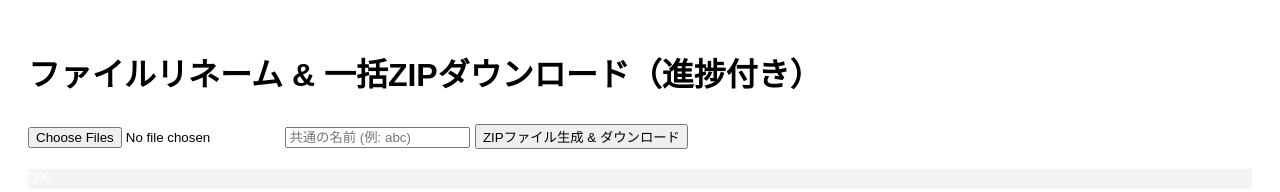
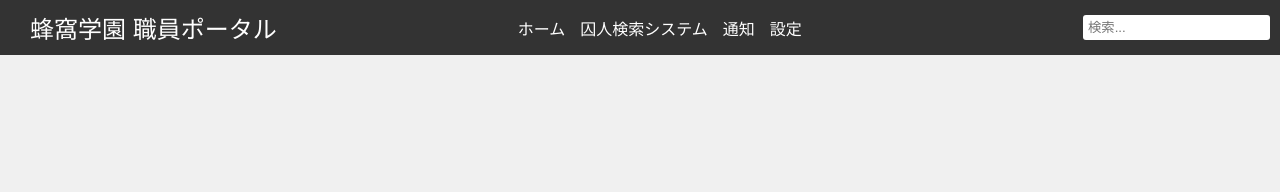
Before and after one commit to houkagakuen/test, a plain HTML site: page index.html in a window 1280 px wide. Drawn offline with nearby package versions, Linux system fonts and the light colour scheme.

Commit message:
Update index.html

```diff
--- a/index.html
+++ b/index.html
@@ -3,101 +3,58 @@
 <head>
     <meta charset="UTF-8">
     <meta name="viewport" content="width=device-width, initial-scale=1.0">
-    <title>一括ダウンロード - 進捗付きZIP圧縮</title>
+    <title>蜂窩学園 職員ポータル</title>
     <style>
         body {
             font-family: Arial, sans-serif;
-            padding: 20px;
+            margin: 0;
+            padding: 0;
+            background-color: #f0f0f0;
         }
-        input[type="file"] {
-            margin-top: 10px;
+        .header {
+            background-color: #333;
+            color: #fff;
+            padding: 10px;
+            display: flex;
+            justify-content: space-between;
+            align-items: center;
         }
-        #progress-container {
-            margin-top: 20px;
-            width: 100%;
-            background-color: #f3f3f3;
+        .header .title {
+            font-size: 1.5em;
+            margin-left: 20px;
         }
-        #progress-bar {
-            width: 0%;
-            height: 20px;
-            background-color: #4caf50;
-            text-align: center;
-            color: white;
-            line-height: 20px;
+        .menu {
+            display: flex;
+            gap: 15px;
+            margin-right: 20px;
         }
-        #file-list {
-            margin-top: 20px;
+        .menu a {
+            color: #fff;
+            text-decoration: none;
+        }
+        .search-bar input {
+            padding: 5px;
+            margin-left: 20px;
+            border: none;
+            border-radius: 3px;
         }
     </style>
-    <!-- JSZipライブラリをCDNから読み込み -->
-    <script src="https://cdnjs.cloudflare.com/ajax/libs/jszip/3.7.1/jszip.min.js"></script>
 </head>
 <body>
-
-    <h1>ファイルリネーム & 一括ZIPダウンロード（進捗付き）</h1>
-
-    <!-- ファイル選択と共通名前入力、ZIP生成ボタン -->
-    <input type="file" id="file-input" multiple>
-    <input type="text" id="basename" placeholder="共通の名前 (例: abc)">
-    <button onclick="processFiles()">ZIPファイル生成 & ダウンロード</button>
-
-    <!-- 進捗表示 -->
-    <div id="progress-container">
-        <div id="progress-bar">0%</div>
+    <div class="header">
+        <div class="title">蜂窩学園 職員ポータル</div>
+        <div class="menu">
+            <a href="#">ホーム</a>
+            <a href="#">囚人検索システム</a>
+            <a href="#">通知</a>
+            <a href="#">設定</a>
+        </div>
+        <div class="search-bar">
+            <input type="text" placeholder="検索...">
+        </div>
     </div>
-    <div id="time-estimate"></div>
-    <div id="file-list"></div>
-
-    <script>
-        async function processFiles() {
-            const fileInput = document.getElementById('file-input');
-            const basename = document.getElementById('basename').value || 'ファイル';
-            const fileList = document.getElementById('file-list');
-            const progressBar = document.getElementById('progress-bar');
-            const timeEstimate = document.getElementById('time-estimate');
-            fileList.innerHTML = ''; // リストをクリア
-
-            if (!fileInput.files.length) {
-                alert('ファイルを選択してください。');
-                return;
-            }
-
-            const zip = new JSZip();
-            const startTime = Date.now();
-
-            // 各ファイルを連番でリネームし、ZIPに追加
-            Array.from(fileInput.files).forEach((file, index) => {
-                const newFileName = `${basename}${index + 1}.${file.name.split('.').pop()}`;
-                zip.file(newFileName, file);
-            });
-
-            // ZIP生成の進捗表示と時間見積もり
-            zip.generateAsync({ type: 'blob' }, function updateCallback(metadata) {
-                const percent = Math.round(metadata.percent);
-                progressBar.style.width = percent + '%';
-                progressBar.textContent = percent + '%';
-
-                // 経過時間と残り時間の計算
-                const elapsed = (Date.now() - startTime) / 1000; // 経過秒
-                const estimatedTotalTime = elapsed * (100 / percent); // 全体の見積もり時間
-                const remainingTime = Math.round(estimatedTotalTime - elapsed);
-
-                timeEstimate.textContent = `残り時間: ${remainingTime} 秒`;
-            }).then(zipBlob => {
-                const zipUrl = URL.createObjectURL(zipBlob);
-
-                // ダウンロードリンク生成
-                const link = document.createElement('a');
-                link.href = zipUrl;
-                link.download = `${basename}_files.zip`;
-                link.textContent = '一括ダウンロード (ZIP)';
-                fileList.appendChild(link);
-                link.click(); // 自動クリックでダウンロード
-            }).catch(error => {
-                alert("ZIPファイルの生成に失敗しました: " + error);
-            });
-        }
-    </script>
-
+    <div id="content">
+        <!-- ここにポータルサイトのコンテンツが入ります -->
+    </div>
 </body>
 </html>
```
